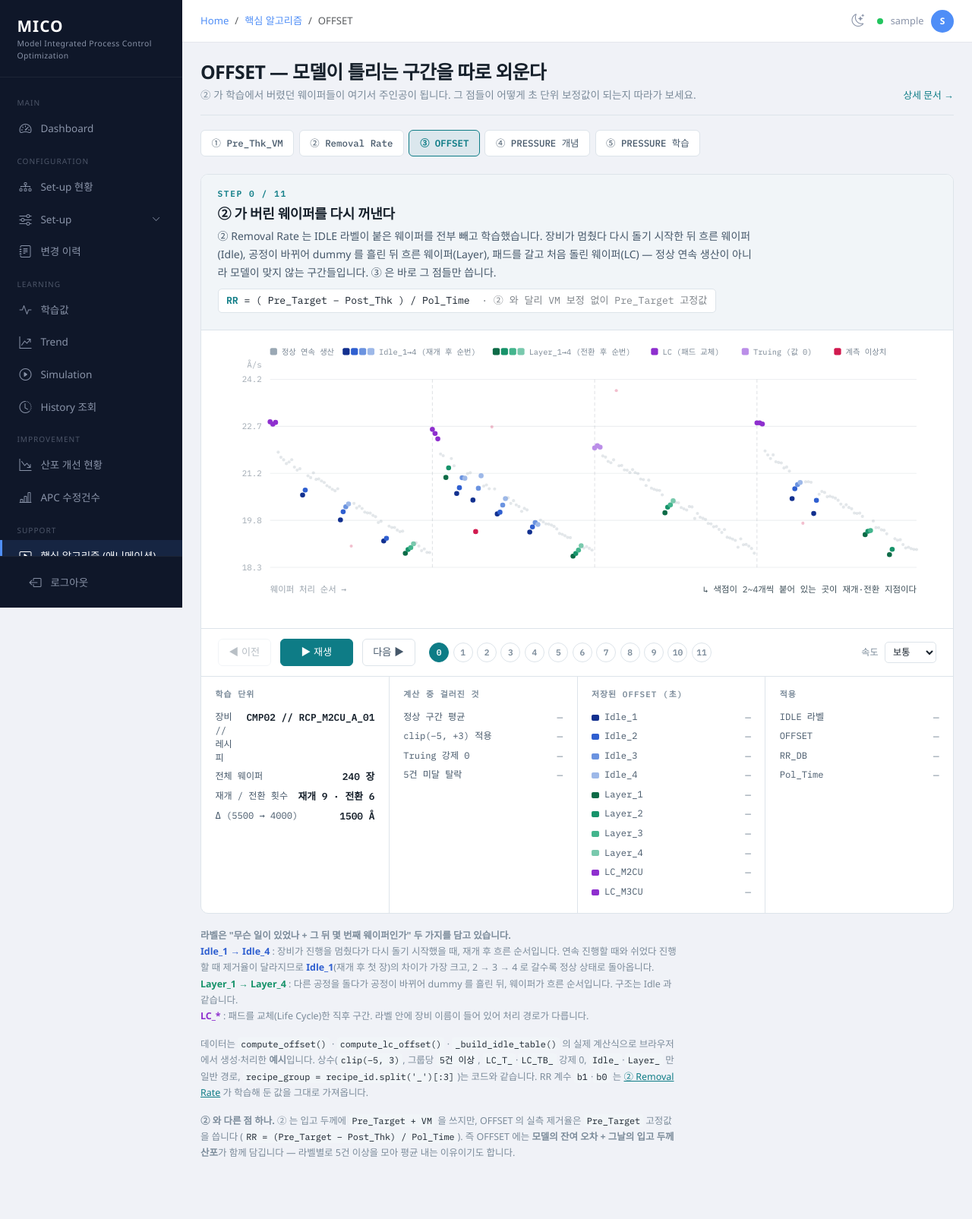
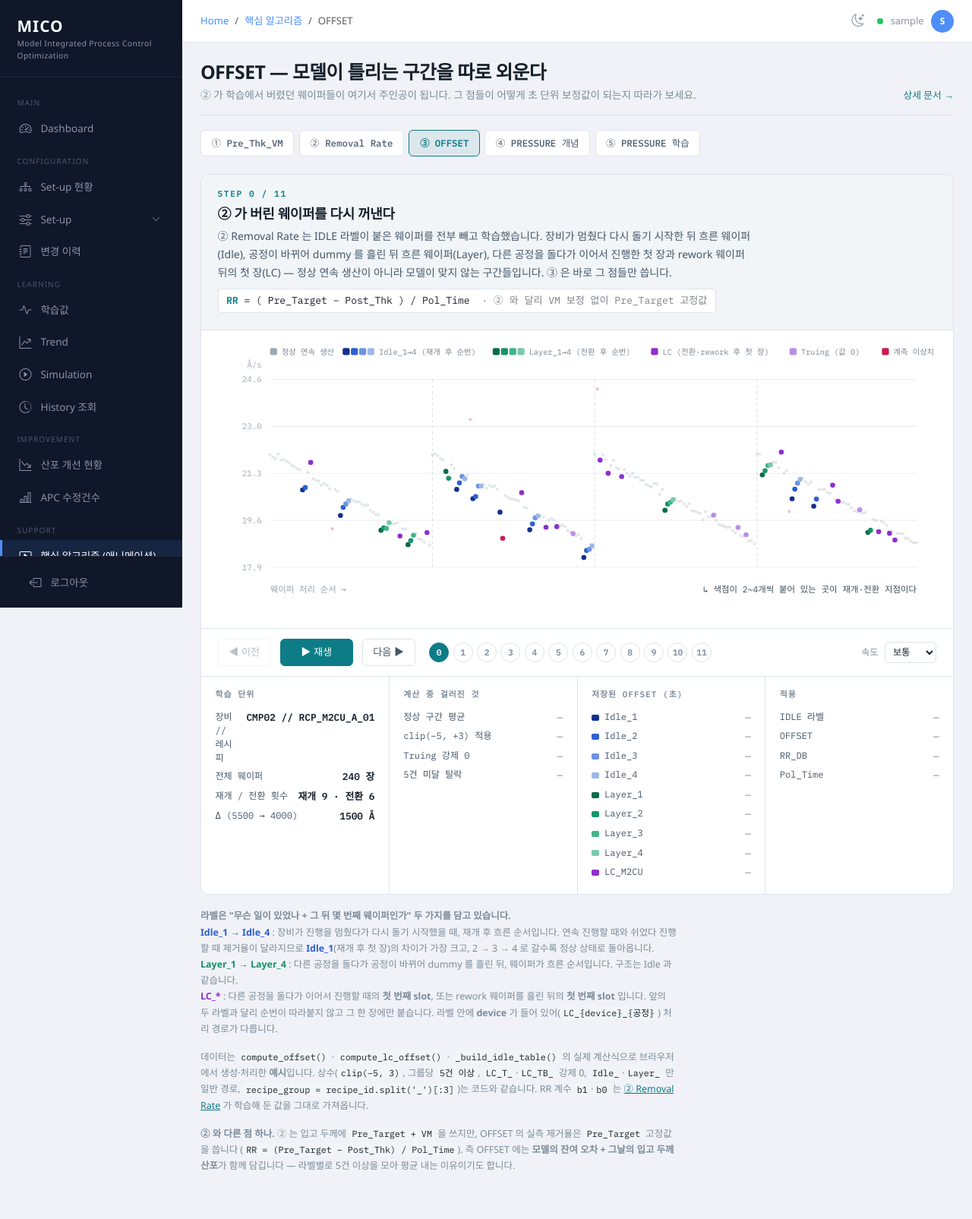
Before and after one commit to bonheon/MICO_Web, a Django app: page /guide/animation/offset/ in a window 1280 px wide. Shown: the top 1605 px of the page at 76% size. Run offline with Django 4.2, Linux system fonts and the light colour scheme; the visitor is signed in with stand-in values (Sample User, id 1); data comes from the database, SQL or seed files in the repository; some web fonts are replaced.

Commit message:
③ OFFSET : LC 의 정의와 group 의 의미를 바로잡는다
페이지가 LC 를 "패드 교체(Life Cycle) 직후" 로, 라벨 가운데 토큰을 "장비 번호" 로 설명하고
있었는데 둘 다 틀렸다. compute_lc_offset 을 다시 보면

    Offset_Group == 'Y' → '_'.join([x.split('_')[0], x.split('_')[2]])

인덱스 1 을 떼어 LC_{X}_{Y} 를 LC_{Y} 로 합친다. 그 자리는 장비가 아니라 device 다.

1. LC 의 정의
   다른 공정을 돌다가 이어서 진행할 때의 첫 번째 slot, 또는 rework 웨이퍼를 흘린 뒤의
   첫 번째 slot. 패드 교체와는 무관하다.
   → Idle_ · Layer_ 와 달리 순번(1→4)이 따라붙지 않고 그 한 장에만 붙는다. 데이터도
     패드 주기 첫 3장 예약에서 흩어진 단발 배치로 바꿨다.
   → 직전에 무엇이 지나갔느냐에 따라 값이 위로도 아래로도 떨어진다. "새 패드라 더 깎여서
     아래쪽" 이라던 STEP 4 설명을 고쳤다.

2. LC case 를 3개로
   장비 3대 × 구간 3종 = 9 레인이던 것을 device 3개로 줄였다.
   LC_E2_M2CU · LC_E9_M2CU · LC_ES_M2CU (+ Truing LC_T_E2_M2CU).
   실제로는 훨씬 많다는 설명은 넣지 않고 그림에만 3개가 보이게 했다.

3. group 의 의미
   device 로 갈린 라벨을 LC_M2CU 하나로 합쳐서 계산한다는 뜻으로 전부 바꿨다.
   STEP 10 본문 · 레인 헤더 · 매트릭스 하단 · 체크박스 라벨 · 용어 설명까지.

매트릭스는 행(장비 3대)은 그대로 두고 열만 device 로 바뀐다. 끄면 device 마다
+1.47 / +0.75 / −1.41 을 각자 받고, 켜면 넷이 한 칸으로 합쳐져 전부 +0.21 이 된다 —
device 차이가 평균으로 지워지고 강제 0 인 Truing 까지 섞여 0 쪽으로 당겨지는 것이
숫자로 보인다.

12단계 전부 두 group 상태에서 viewBox 넘침 없음, 콘솔 오류 없음 확인.

Co-Authored-By: Claude Opus 5 <noreply@anthropic.com>
Claude-Session: https://claude.ai/code/session_012h7X1YL96hb4FMjG3Qykmx

```diff
--- a/setup_mico/templates/setup_mico/guide_animation_offset.html
+++ b/setup_mico/templates/setup_mico/guide_animation_offset.html
@@ -215,7 +215,7 @@
       <span class="lbl" id="az-apply-lbl">설정</span>
       <label for="az-grp">
         <input type="checkbox" id="az-grp" checked>
-        Offset_Group = 'Y' (라벨에서 장비 번호 제거)
+        Offset_Group = 'Y' (라벨에서 device 자리 제거)
       </label>
       <span class="grp" id="az-apply-only" hidden>
         <label for="az-idle">IDLE 라벨
@@ -279,7 +279,9 @@
     2 → 3 → 4 로 갈수록 정상 상태로 돌아옵니다.<br>
     <b class="l">Layer_1 → Layer_4</b> : 다른 공정을 돌다가 공정이 바뀌어 dummy 를 흘린 뒤, 웨이퍼가 흐른 순서입니다.
     구조는 Idle 과 같습니다.<br>
-    <b class="p">LC_*</b> : 패드를 교체(Life Cycle)한 직후 구간. 라벨 안에 장비 이름이 들어 있어 처리 경로가 다릅니다.
+    <b class="p">LC_*</b> : 다른 공정을 돌다가 이어서 진행할 때의 <b>첫 번째 slot</b>, 또는 rework 웨이퍼를 흘린 뒤의
+    <b>첫 번째 slot</b> 입니다. 앞의 두 라벨과 달리 순번이 따라붙지 않고 그 한 장에만 붙습니다.
+    라벨 안에 <b>device</b> 가 들어 있어(<code>LC_{device}_{공정}</code>) 처리 경로가 다릅니다.
   </p>
 
   <p class="az-foot">
@@ -342,19 +344,23 @@
   var OFF_TARGET = {
     'Idle_1': 2.80, 'Idle_2': 1.75, 'Idle_3': 0.95, 'Idle_4': 0.40,
     'Layer_1': 2.10, 'Layer_2': 1.30, 'Layer_3': 0.65, 'Layer_4': 0.25,
-    'M2CU': -2.60, 'M3CU': -1.50,     // 패드를 새로 걸면 더 깎인다 → 시간이 덜 필요 → 음수
+    // LC = 다른 공정을 돌다가 이어서 진행하는 첫 장, 또는 rework 웨이퍼 뒤 첫 장.
+    // 직전에 무엇이 지나갔느냐에 따라 패드가 남긴 상태가 달라 device 마다 값이 갈린다.
+    'LC:E2': 1.55, 'LC:E9': 0.80, 'LC:ES': -1.35,
     'TRU':  -0.30                     // Truing 으로 표면이 잡혀 거의 정상 — 그래도 코드가 0 으로 강제한다
   };
-  var EQ_BIAS = { CMP01: -0.45, CMP02: 0, CMP03: 0.55 };   // 장비 고유 편차 (Offset_Group 의 트레이드오프)
+  var EQ_BIAS = { CMP01: -0.45, CMP02: 0, CMP03: 0.55 };   // 장비 고유 편차
 
   var IDLE_LANES = ['Idle_1', 'Idle_2', 'Idle_3', 'Idle_4',
                     'Layer_1', 'Layer_2', 'Layer_3', 'Layer_4'];
 
-  // 패드 사이클마다 첫 3장은 LC 라벨
-  var LC_BY_CYCLE = ['M2CU', 'M3CU', 'TRU', 'M2CU'];
-  function lcLabel(eq, kind) {
-    return kind === 'TRU' ? 'LC_T_' + eq + '_M2CU' : 'LC_' + eq + '_' + kind;
-  }
+  // LC 라벨은 LC_{device}_{공정} 꼴이다. device 가 갈리면 라벨도 갈린다.
+  // Offset_Group='Y' 는 이 device 자리를 떼어 LC_{공정} 하나로 합친다.
+  var LC_DEV = ['E2', 'E9', 'ES'], LC_PROC = 'M2CU';
+  function lcLabel(dev, tru) {
+    return (tru ? 'LC_T_' : 'LC_') + dev + '_' + LC_PROC;
+  }
+  function lcKind(dev, tru) { return tru ? 'TRU' : 'LC:' + dev; }
 
   var W = [], uid = 0;
 
@@ -377,11 +383,8 @@
   //  Idle / Layer 는 "이벤트"다 — 재개(또는 전환) 한 번에 1,2,3,4 가 연속으로 붙는다.
   //  재개 후 몇 장을 연속으로 돌렸느냐에 따라 뒤쪽 순번은 아예 생기지 않는다
   //  → 순번이 뒤로 갈수록 표본이 줄어드는 것이 이 라벨 체계의 자연스러운 성질이다.
-  var used = {}, blocked = {};
+  var used = {}, blocked = {}, lcAt = {};
   function busy(t) { return used[t] !== undefined || blocked[t]; }
-  for (var c = 0; c < N_CYC; c++) {
-    for (var s = 0; s < 3; s++) { used[c * PER_CYC + s] = 'LC:' + LC_BY_CYCLE[c]; }
-  }
   var EVENTS = [];
   function putBlock(prefix, len, st, show) {
     for (var k = 0; k < len; k++) { used[st + k] = prefix + '_' + (k + 1); }
@@ -415,24 +418,41 @@
   IDLE_EV.slice(1).forEach(function (n) { placeBlock('Idle', n); });
   LAYER_EV.slice(1).forEach(function (n) { placeBlock('Layer', n); });
 
+  // ── LC 는 블록이 아니라 한 장짜리다 ───────────────────
+  //  공정이 바뀌어 이어 돌린 첫 장, rework 웨이퍼 뒤의 첫 장 — 그 한 장에만 라벨이 붙는다.
+  //  그래서 Idle_ · Layer_ 처럼 1→4 순번이 따라붙지 않는다.
+  function placeLc(dev, tru) {
+    for (var tries = 0; tries < 900; tries++) {
+      var st = 6 + Math.floor(rnd() * (PER_EQ - 12));
+      if (busy(st) || busy(st - 1) || busy(st + 1)) { continue; }
+      used[st] = 'LC';
+      lcAt[st] = { dev: dev, tru: !!tru };
+      return true;
+    }
+    return false;
+  }
+  LC_DEV.forEach(function (d) { for (var q = 0; q < 5; q++) { placeLc(d, false); } });
+  for (var q1 = 0; q1 < 5; q1++) { placeLc('E2', true); }
+
   for (var t1 = 0; t1 < PER_EQ; t1++) {
-    var mark = used[t1];
-    if (mark && mark.indexOf('LC:') === 0) {
-      var kind = mark.slice(3);
-      W.push(makeWafer(MAIN_EQ, t1, lcLabel(MAIN_EQ, kind), kind));
+    var L1 = lcAt[t1];
+    if (L1) {
+      W.push(makeWafer(MAIN_EQ, t1, lcLabel(L1.dev, L1.tru), lcKind(L1.dev, L1.tru)));
     } else {
-      W.push(makeWafer(MAIN_EQ, t1, mark || '', null));
+      W.push(makeWafer(MAIN_EQ, t1, used[t1] || '', null));
     }
   }
 
   // ── CMP01 · CMP03 : LC 라벨 웨이퍼만 (STEP 10 에서 합류) ──
   ['CMP01', 'CMP03'].forEach(function (eq) {
-    for (var c2 = 0; c2 < N_CYC; c2++) {
-      for (var s2 = 0; s2 < 3; s2++) {
-        var tt = c2 * PER_CYC + s2;
-        W.push(makeWafer(eq, tt, lcLabel(eq, LC_BY_CYCLE[c2]), LC_BY_CYCLE[c2]));
+    var tt = 7;
+    LC_DEV.concat(['T']).forEach(function (d) {
+      var tru = (d === 'T'), dev = tru ? 'E2' : d;
+      for (var q2 = 0; q2 < 4; q2++) {
+        W.push(makeWafer(eq, tt, lcLabel(dev, tru), lcKind(dev, tru)));
+        tt += 13;
       }
-    }
+    });
   });
 
   // ── 확대해 보여줄 두 이벤트는 노이즈를 줄여 순번 계단을 또렷하게 만든다 ──
@@ -514,7 +534,8 @@
   // ── LC 경로 : compute_lc_offset · _build_idle_table ─────
   var LC_ROWS = W.filter(function (w) { return w.isLC; });
   function lcLaneOf(w, groupOn) {
-    // Offset_Group='Y' → LC_{EQ}_{구간} 은 [0],[2] / LC_T_{EQ}_{구간} 은 [0],[3] 만 남긴다
+    // Offset_Group='Y' → LC_{device}_{공정} 은 [0],[2] / LC_T_{device}_{공정} 은 [0],[3] 만 남긴다
+    // (코드가 실제로 떼는 자리가 device 자리다 : LC_E2_M2CU · LC_E9_M2CU · LC_ES_M2CU → LC_M2CU)
     if (!groupOn) { return w.label; }
     var p = w.label.split('_');
     return w.kind === 'TRU' ? p[0] + '_' + p[3] : p[0] + '_' + p[2];
@@ -631,7 +652,8 @@
       title: '② 가 버린 웨이퍼를 다시 꺼낸다',
       desc: '② Removal Rate 는 IDLE 라벨이 붙은 웨이퍼를 전부 빼고 학습했습니다. ' +
             '장비가 멈췄다 다시 돌기 시작한 뒤 흐른 웨이퍼(Idle), 공정이 바뀌어 dummy 를 흘린 뒤 흐른 웨이퍼(Layer), ' +
-            '패드를 갈고 처음 돌린 웨이퍼(LC) — 정상 연속 생산이 아니라 모델이 맞지 않는 구간들입니다. ' +
+            '다른 공정을 돌다가 이어서 진행한 첫 장과 rework 웨이퍼 뒤의 첫 장(LC) — ' +
+            '정상 연속 생산이 아니라 모델이 맞지 않는 구간들입니다. ' +
             '③ 은 바로 그 점들만 씁니다.',
       eq: '<span class="hl">RR</span> = ( Pre_Target − Post_Thk ) / Pol_Time' +
           ' &nbsp;<span style="opacity:.55">· ② 와 달리 VM 보정 없이 Pre_Target 고정값</span>',
@@ -686,7 +708,8 @@
       title: 'STEP 4 — 두 시간의 차이가 OFFSET 이다',
       desc: '모델선을 0 으로 놓고 점들을 그 차이만큼만 남깁니다. 정상 구간은 0 근처에 눌어붙고, ' +
             '라벨이 붙은 점만 위아래로 떨어져 나옵니다. 색이 진한 순번(1)일수록 위쪽에, ' +
-            '옅은 순번(4)일수록 0 에 가깝게 층을 이루는 것이 보입니다. LC 는 새 패드라 더 깎여서 반대로 아래쪽입니다.',
+            '옅은 순번(4)일수록 0 에 가깝게 층을 이루는 것이 보입니다. LC 는 직전에 무엇이 지나갔느냐에 따라 ' +
+            '위로도 아래로도 떨어지고, 순번 없이 한 장씩 흩어져 있습니다.',
       eq: '<span class="hl">OFFSET</span> = Δ / RR − Δ / RR_Pad' +
           ' &nbsp;<span style="opacity:.55">· 양수 = 모델보다 덜 깎였다 (시간을 더 줬어야 했다)</span>',
       x: xTime, y: function (w) { return yOff(w.offRaw); },
@@ -767,12 +790,12 @@
     },
     {
       title: 'STEP 10 — LC 계열은 다른 길로 간다',
-      desc: '패드 교체(LC) 라벨은 라벨 안에 장비 이름이 이미 들어 있습니다. 그래서 별도 함수가 처리하고, ' +
-            '5건 게이트도 없습니다. 대신 항상 레시피 그룹 평균으로 덮어써서 저장합니다. ' +
-            'Offset_Group 을 켜면 라벨에서 장비 번호가 사라져 세 장비가 한 칸으로 합쳐집니다 — ' +
+      desc: 'LC 라벨은 device 마다 따로 생깁니다 — 같은 공정이라도 LC_E2_M2CU · LC_E9_M2CU · LC_ES_M2CU 로 갈립니다. ' +
+            '그래서 별도 함수가 처리하고 5건 게이트도 없습니다. 대신 항상 레시피 그룹 평균으로 덮어써서 저장합니다. ' +
+            'Offset_Group 을 켜면 라벨에서 device 자리가 사라져 셋이 LC_M2CU 한 칸으로 합쳐집니다 — ' +
             '아래 체크박스로 직접 바꿔 보세요.',
       eq: 'Offset_Group = <span class="hl3">\'Y\'</span> &nbsp;→&nbsp; ' +
-          'LC_<span style="opacity:.45">{EQ}_</span>M2CU &nbsp;·&nbsp; ' +
+          'LC_<span style="opacity:.45">{device}_</span>M2CU &nbsp;·&nbsp; ' +
           'OFFSET = groupby([ <span class="hl3">recipe_group</span>, IDLE ]).transform(\'mean\')',
       x: xLcLane, y: function (w) { return yOff(w.off); },
       fill: function (w) { return w.isTru ? C_TRU : C_LC; },
@@ -835,7 +858,7 @@
     norm: { w: 88,  cols: [C_NORM],    t: '정상 연속 생산' },
     idle: { w: 182, cols: IDLE_COLS,   t: 'Idle_1→4 (재개 후 순번)' },
     lay:  { w: 192, cols: LAYER_COLS,  t: 'Layer_1→4 (전환 후 순번)' },
-    lc:   { w: 110, cols: [C_LC],      t: 'LC (패드 교체)' },
+    lc:   { w: 168, cols: [C_LC],      t: 'LC (전환·rework 후 첫 장)' },
     tru:  { w: 112, cols: [C_TRU],     t: 'Truing (값 0)' },
     sp:   { w: 88,  cols: [C_SPIKE],   t: '계측 이상치' }
   };
@@ -1131,8 +1154,8 @@
     });
     txt(gSeps, PL.x0, PL.y0 - 6,
       groupY
-        ? 'Offset_Group = \'Y\' — 라벨에서 장비 번호를 뗐다. 장비 3대의 점이 같은 레인으로 합쳐진다'
-        : 'Offset_Group = \'N\' — 라벨에 장비 번호가 남아 있다. 장비마다 자기 레인을 따로 쓴다',
+        ? 'Offset_Group = \'Y\' — 라벨에서 device 자리를 뗐다. device 가 다른 점들이 같은 레인으로 합쳐진다'
+        : 'Offset_Group = \'N\' — 라벨에 device 가 남아 있다. device 마다 자기 레인을 따로 쓴다',
       { size: 10.5, fill: C_LC, op: 0.9 });
   }
 
@@ -1193,12 +1216,12 @@
       { size: 10.5, op: 0.6 });
     txt(gApply, 6, yS + RH + 44,
       groupY
-        ? '→ 세 장비가 한 칸을 공유하므로 저장값도 셋이 똑같다. 장비 고유 특성은 포기하고 표본 수를 얻는 선택이다'
-        : '→ 라벨이 장비별로 다르므로 각 장비가 자기 값을 그대로 받는다. 대신 칸마다 표본이 적다',
+        ? '→ device 가 한 칸으로 합쳐지므로 저장값이 하나가 된다. device 고유 특성은 포기하고 표본 수를 얻는 선택이다'
+        : '→ device 마다 라벨이 다르므로 각 device 가 자기 값을 그대로 받는다. 대신 칸마다 표본이 적다',
       { size: 12, weight: 600, fill: groupY ? C_LC : 'var(--az-learn)' });
     if (groupY) {
       txt(gApply, 6, yS + RH + 66,
-        '주의 — 장비 번호를 떼면 LC_T_{EQ}_M2CU 도 LC_M2CU 가 된다. 강제 0 인 Truing 이 같은 칸에 섞여 평균을 0 쪽으로 당긴다',
+        '주의 — device 를 떼면 LC_T_{device}_M2CU 도 LC_M2CU 가 된다. 강제 0 인 Truing 이 같은 칸에 섞여 평균을 0 쪽으로 당긴다',
         { size: 10.5, fill: C_TRU, op: 0.95 });
     }
   }
@@ -1229,12 +1252,10 @@
 
   function applyLabels() {
     return ['Normal'].concat(IDLE_LANES).concat([
-      lcLabel(MAIN_EQ, 'M2CU'), lcLabel(MAIN_EQ, 'M3CU'), lcLabel(MAIN_EQ, 'TRU')
+      lcLabel('E2', false), lcLabel('E9', false), lcLabel('ES', false), lcLabel('E2', true)
     ]);
   }
-  function shortLabel(L) {
-    return L.replace('LC_' + MAIN_EQ + '_', 'LC_').replace('LC_T_' + MAIN_EQ + '_', 'LC_T_');
-  }
+  function shortLabel(L) { return L; }
 
   function drawApply() {
     clear(gApply); clear(gLines); clear(gSeps);
```
